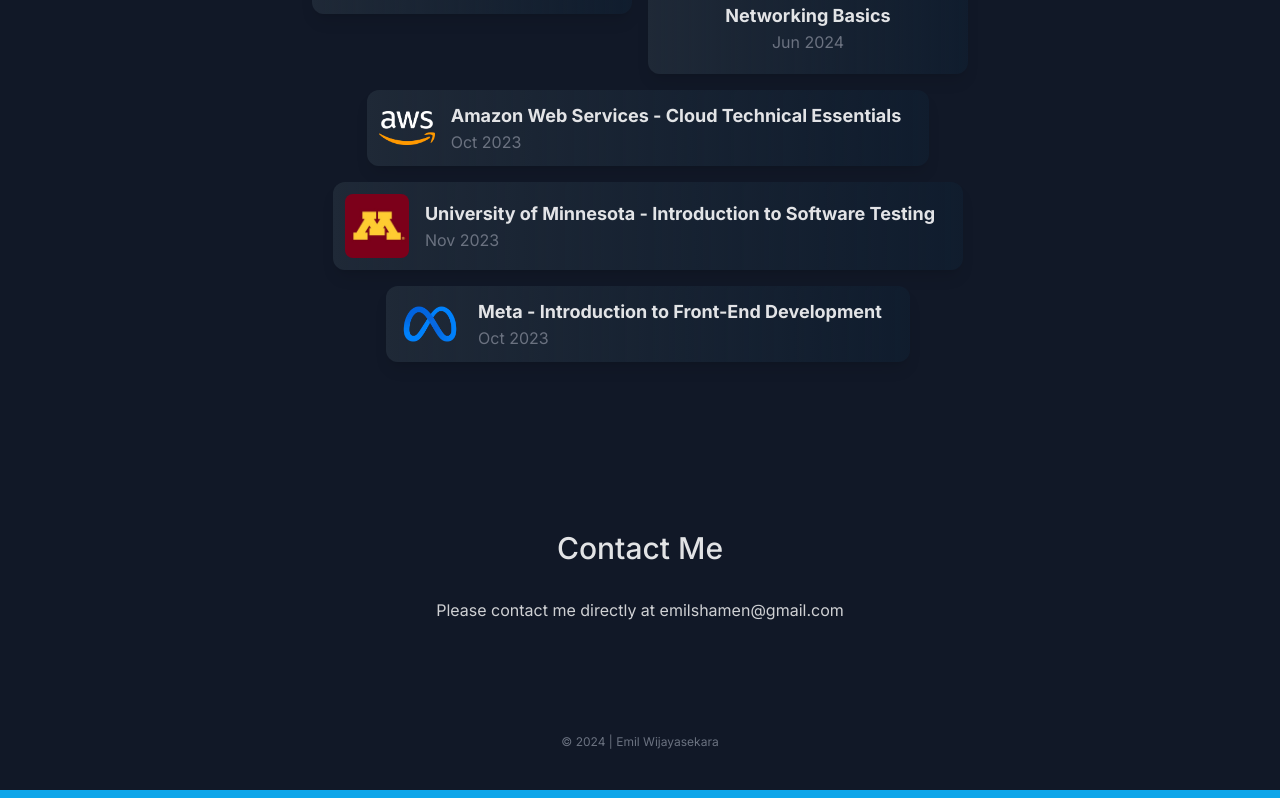
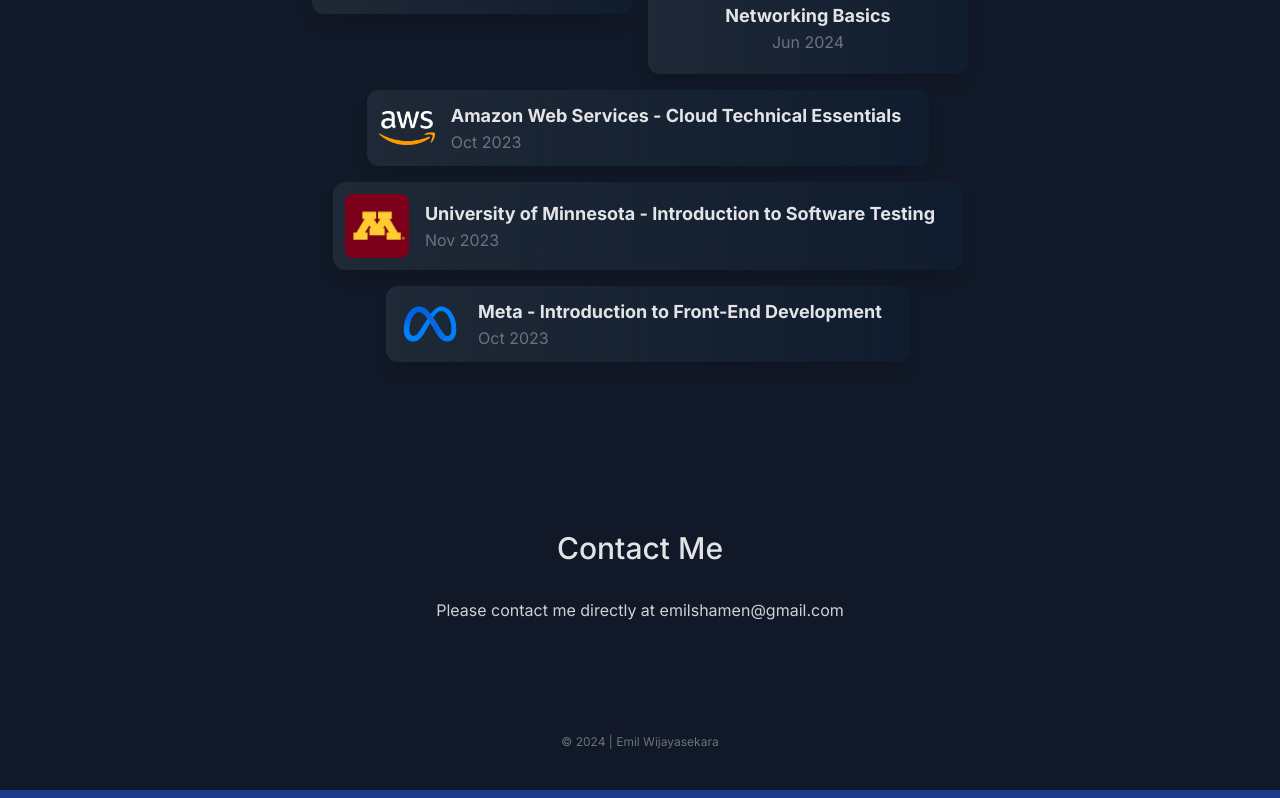
Before and after one commit to EmilWijayasekara/portfolio, a Next.js app: page / in a window 1280 px wide. Shown: the part 4066-4864 px from the top of the page. Built offline with nearby package versions, Linux system fonts and the light colour scheme.

Commit message:
fav icon updated

```diff
--- a/components/footer.tsx
+++ b/components/footer.tsx
@@ -9,7 +9,7 @@ export default function Footer() {
         </small>
         <p className="text-xs"></p>
       </footer>
-      <div className="!px-0 !m-0 bg-[#0ea5e9] w-100vw h-2 left-0 bottom-0"></div>
+      <div className="!px-0 !m-0 bg-[#1e3a8a] w-100vw h-2 left-0 bottom-0"></div>
     </div>
   );
 }
```
Also changed, not shown: 1 other file (tests, documents, lock files or other folders).
